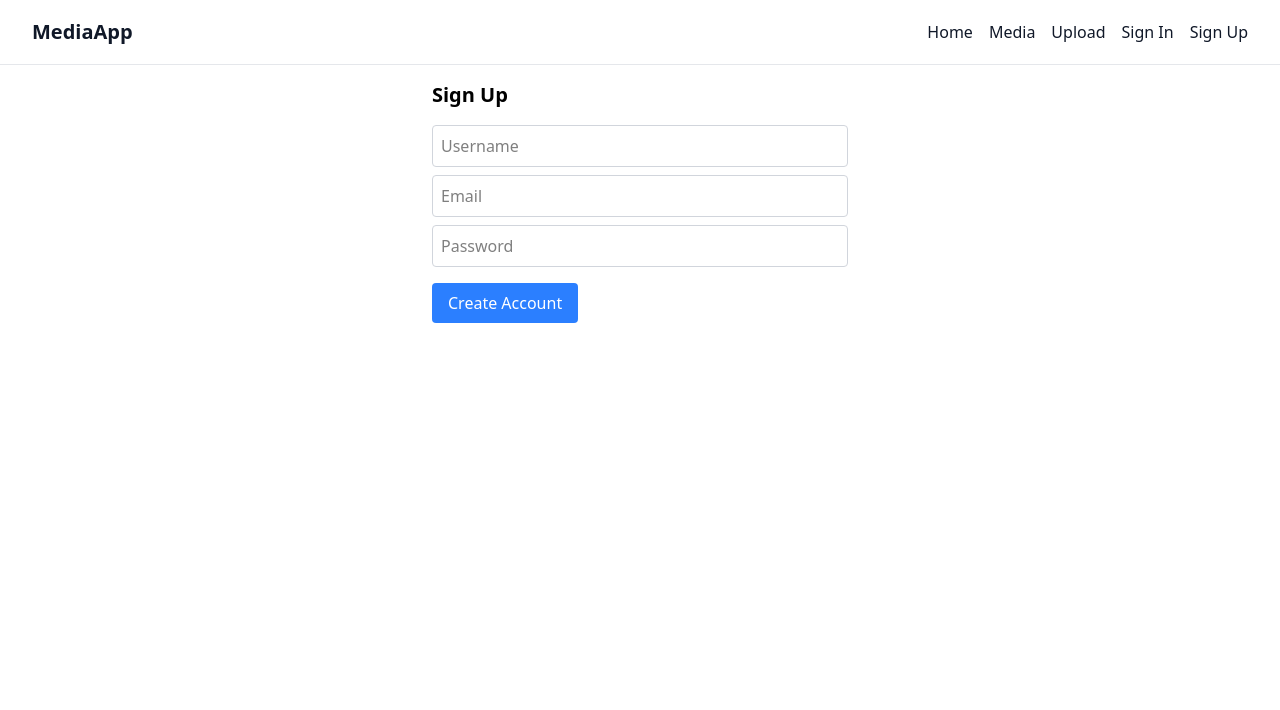
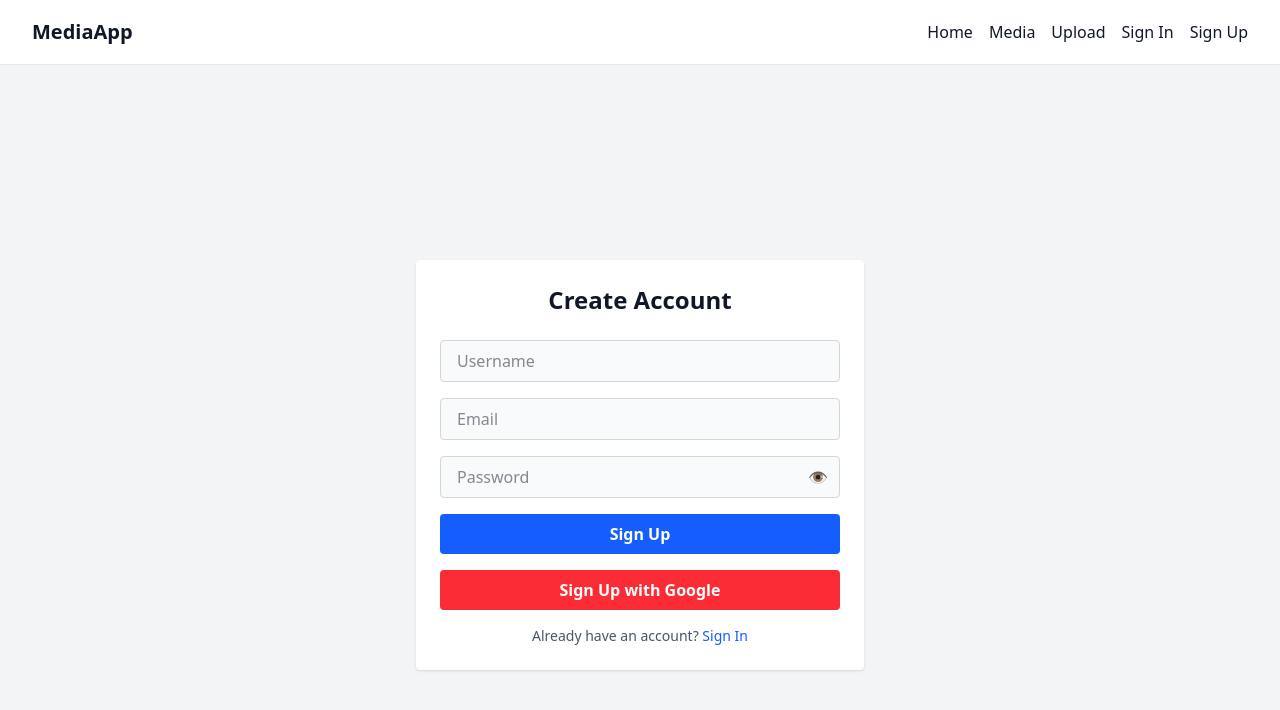
Before and after one commit to Salman-Irfan/nextjsMediaAppFirebase, a Next.js app: page /auth/signup in a window 1280 px wide. Shown: the top 710 px of the page. Built offline with nearby package versions, Linux system fonts and the light colour scheme; no server answers.

Commit message:
stylings of sign in and sign up

```diff
--- /dev/null
+++ b/src/app/auth/layout.jsx
@@ -0,0 +1,37 @@
+'use client'
+
+import { useEffect, useState } from 'react'
+import { useRouter } from 'next/navigation'
+import { onAuthStateChanged } from 'firebase/auth'
+import { auth } from '@/firebase/config'
+
+const AuthLayout = ({ children }) => {
+  const [loading, setLoading] = useState(true)
+  const router = useRouter()
+
+  useEffect(() => {
+    const unsubscribe = onAuthStateChanged(auth, (user) => {
+      if (user) {
+        console.log('🔐 User is already signed in, redirecting to /media')
+        router.push('/media')
+      } else {
+        console.log('👤 No user signed in, staying on auth page')
+        setLoading(false)
+      }
+    })
+
+    return () => unsubscribe()
+  }, [router])
+
+  if (loading) {
+    return (
+      <div className="p-4 text-center text-gray-600 dark:text-gray-300">
+        Checking authentication...
+      </div>
+    )
+  }
+
+  return <>{children}</>
+}
+
+export default AuthLayout
--- a/src/app/auth/signin/page.jsx
+++ b/src/app/auth/signin/page.jsx
@@ -1,26 +1,79 @@
-// src/app/auth/signin/page.jsx
 'use client'
-import { signInWithEmailAndPassword } from 'firebase/auth'
+import { useState, useEffect } from 'react'
+import {
+  signInWithEmailAndPassword,
+  onAuthStateChanged
+} from 'firebase/auth'
 import { auth } from '@/firebase/config'
 import { useRouter } from 'next/navigation'
-import { useState } from 'react'
+import Link from 'next/link'
 
 const SignInPage = () => {
   const [email, setEmail] = useState('')
   const [password, setPassword] = useState('')
+  const [showPassword, setShowPassword] = useState(false)
+  const [error, setError] = useState('')
   const router = useRouter()
 
+
   const handleLogin = async () => {
-    await signInWithEmailAndPassword(auth, email, password)
-    router.push('/upload')
+    try {
+      await signInWithEmailAndPassword(auth, email, password)
+      router.push('/media')
+    } catch (err) {
+      console.error('Login failed:', err)
+      setError('Invalid email or password')
+    }
   }
 
+
   return (
-    <>
-      <input placeholder="email" onChange={(e) => setEmail(e.target.value)} />
-      <input placeholder="password" type="password" onChange={(e) => setPassword(e.target.value)} />
-      <button onClick={handleLogin}>Login</button>
-    </>
+    <div className="min-h-screen flex items-center justify-center bg-gray-100 dark:bg-gray-900 px-4">
+      <div className="w-full max-w-md bg-white dark:bg-gray-800 p-6 rounded shadow">
+        <h2 className="text-2xl font-bold text-center mb-6 text-gray-900 dark:text-white">
+          Sign In
+        </h2>
+
+        {error && <div className="mb-4 text-red-600 text-sm text-center">{error}</div>}
+
+        <div className="space-y-4">
+          <input
+            type="email"
+            placeholder="Email"
+            onChange={(e) => setEmail(e.target.value)}
+            className="w-full px-4 py-2 border border-gray-300 dark:border-gray-700 rounded bg-gray-50 dark:bg-gray-700 text-gray-900 dark:text-white focus:outline-none"
+          />
+
+          <div className="relative">
+            <input
+              type={showPassword ? 'text' : 'password'}
+              placeholder="Password"
+              onChange={(e) => setPassword(e.target.value)}
+              className="w-full px-4 py-2 pr-10 border border-gray-300 dark:border-gray-700 rounded bg-gray-50 dark:bg-gray-700 text-gray-900 dark:text-white focus:outline-none"
+            />
+            <span
+              onClick={() => setShowPassword(!showPassword)}
+              className="absolute right-3 top-1/2 transform -translate-y-1/2 cursor-pointer text-gray-600 dark:text-gray-300"
+            >
+              {showPassword ? '🙈' : '👁️'}
+            </span>
+          </div>
+
+          <button
+            onClick={handleLogin}
+            className="w-full bg-blue-600 hover:bg-blue-700 text-white font-semibold py-2 px-4 rounded"
+          >
+            Login
+          </button>
+
+          <p className="text-sm text-center text-gray-600 dark:text-gray-400">
+            Don't have an account?{' '}
+            <Link href="/auth/signup" className="text-blue-600 hover:underline">Sign Up</Link>
+          </p>
+        </div>
+      </div>
+    </div>
   )
 }
+
 export default SignInPage
--- a/src/app/auth/signup/page.jsx
+++ b/src/app/auth/signup/page.jsx
@@ -1,75 +1,124 @@
-"use client";
-import { useState } from "react";
-import { createUserWithEmailAndPassword, updateProfile } from "firebase/auth";
-import { auth, db } from "@/firebase/config";
-import { doc, setDoc } from "firebase/firestore";
-import { useRouter } from "next/navigation";
+'use client'
+import { useState } from 'react'
+import {
+  createUserWithEmailAndPassword,
+  updateProfile,
+  GoogleAuthProvider,
+  signInWithPopup,
+} from 'firebase/auth'
+import { auth, db } from '@/firebase/config'
+import { doc, setDoc } from 'firebase/firestore'
+import { useRouter } from 'next/navigation'
+import Link from 'next/link'
 
 const SignUpPage = () => {
-  const [email, setEmail] = useState("");
-  const [password, setPassword] = useState("");
-  const [username, setUsername] = useState("");
-  const router = useRouter();
+  const [email, setEmail] = useState('')
+  const [password, setPassword] = useState('')
+  const [username, setUsername] = useState('')
+  const [showPassword, setShowPassword] = useState(false)
+  const [error, setError] = useState('')
+  const router = useRouter()
 
   const handleSignUp = async () => {
     try {
-      const userCredential = await createUserWithEmailAndPassword(
-        auth,
-        email,
-        password
-      );
-      const user = userCredential.user;
+      const userCredential = await createUserWithEmailAndPassword(auth, email, password)
+      const user = userCredential.user
 
-      // Update user profile (optional display name)
-      await updateProfile(user, {
-        displayName: username,
-      });
+      await updateProfile(user, { displayName: username })
 
-      // Save user data to Firestore (optional, for roles or profiles)
-      await setDoc(doc(db, "users", user.uid), {
+      await setDoc(doc(db, 'users', user.uid), {
         uid: user.uid,
         email: user.email,
         displayName: username,
-        role: "consumer", // or assign based on logic
+        role: 'consumer',
         createdAt: new Date(),
-      });
+      })
 
-      router.push("/upload"); // or redirect based on role
-    } catch (error) {
-      console.error("Signup error:", error);
+      router.push('/upload')
+    } catch (err) {
+      setError('Failed to create account. Please check your info.')
     }
-  };
+  }
+
+  const handleGoogleSignUp = async () => {
+    try {
+      const provider = new GoogleAuthProvider()
+      const result = await signInWithPopup(auth, provider)
+      const user = result.user
+
+      await setDoc(doc(db, 'users', user.uid), {
+        uid: user.uid,
+        email: user.email,
+        displayName: user.displayName,
+        role: 'consumer',
+        createdAt: new Date(),
+      })
+
+      router.push('/upload')
+    } catch (err) {
+      setError('Google sign-up failed.')
+    }
+  }
 
   return (
-    <>
-      <div className="p-4 max-w-md mx-auto">
-        <h2 className="text-xl font-bold mb-4">Sign Up</h2>
+    <div className="min-h-screen flex items-center justify-center bg-gray-100 dark:bg-gray-900 px-4">
+      <div className="w-full max-w-md bg-white dark:bg-gray-800 p-6 rounded shadow">
+        <h2 className="text-2xl font-bold text-center mb-6 text-gray-900 dark:text-white">Create Account</h2>
+
+        {error && <div className="mb-4 text-red-600 text-sm text-center">{error}</div>}
+
+        <div className="space-y-4">
           <input
-          className="border border-gray-300 rounded p-2 mb-2 w-full"
+            type="text"
             placeholder="Username"
             onChange={(e) => setUsername(e.target.value)}
+            className="w-full px-4 py-2 border border-gray-300 dark:border-gray-700 rounded bg-gray-50 dark:bg-gray-700 text-gray-900 dark:text-white focus:outline-none"
           />
+
           <input
-          className="border border-gray-300 rounded p-2 mb-2 w-full"
+            type="email"
             placeholder="Email"
-          type="email"
             onChange={(e) => setEmail(e.target.value)}
+            className="w-full px-4 py-2 border border-gray-300 dark:border-gray-700 rounded bg-gray-50 dark:bg-gray-700 text-gray-900 dark:text-white focus:outline-none"
           />
+
+          <div className="relative">
             <input
-          className="border border-gray-300 rounded p-2 mb-4 w-full"
+              type={showPassword ? 'text' : 'password'}
               placeholder="Password"
-          type="password"
               onChange={(e) => setPassword(e.target.value)}
+              className="w-full px-4 py-2 pr-10 border border-gray-300 dark:border-gray-700 rounded bg-gray-50 dark:bg-gray-700 text-gray-900 dark:text-white focus:outline-none"
             />
+            <span
+              onClick={() => setShowPassword(!showPassword)}
+              className="absolute right-3 top-1/2 transform -translate-y-1/2 cursor-pointer text-gray-600 dark:text-gray-300"
+            >
+              {showPassword ? '🙈' : '👁️'}
+            </span>
+          </div>
+
           <button
             onClick={handleSignUp}
-          className="bg-blue-500 text-white px-4 py-2 rounded hover:bg-blue-600"
+            className="w-full bg-blue-600 hover:bg-blue-700 text-white font-semibold py-2 px-4 rounded"
           >
-          Create Account
+            Sign Up
           </button>
+
+          <button
+            onClick={handleGoogleSignUp}
+            className="w-full bg-red-500 hover:bg-red-600 text-white font-semibold py-2 px-4 rounded"
+          >
+            Sign Up with Google
+          </button>
+
+          <p className="text-sm text-center text-gray-600 dark:text-gray-400">
+            Already have an account?{' '}
+            <Link href="/auth/signin" className="text-blue-600 hover:underline">Sign In</Link>
+          </p>
         </div>
-    </>
-  );
-};
+      </div>
+    </div>
+  )
+}
 
-export default SignUpPage;
+export default SignUpPage
```
Lines whose indentation alone changed are shown as unchanged.
